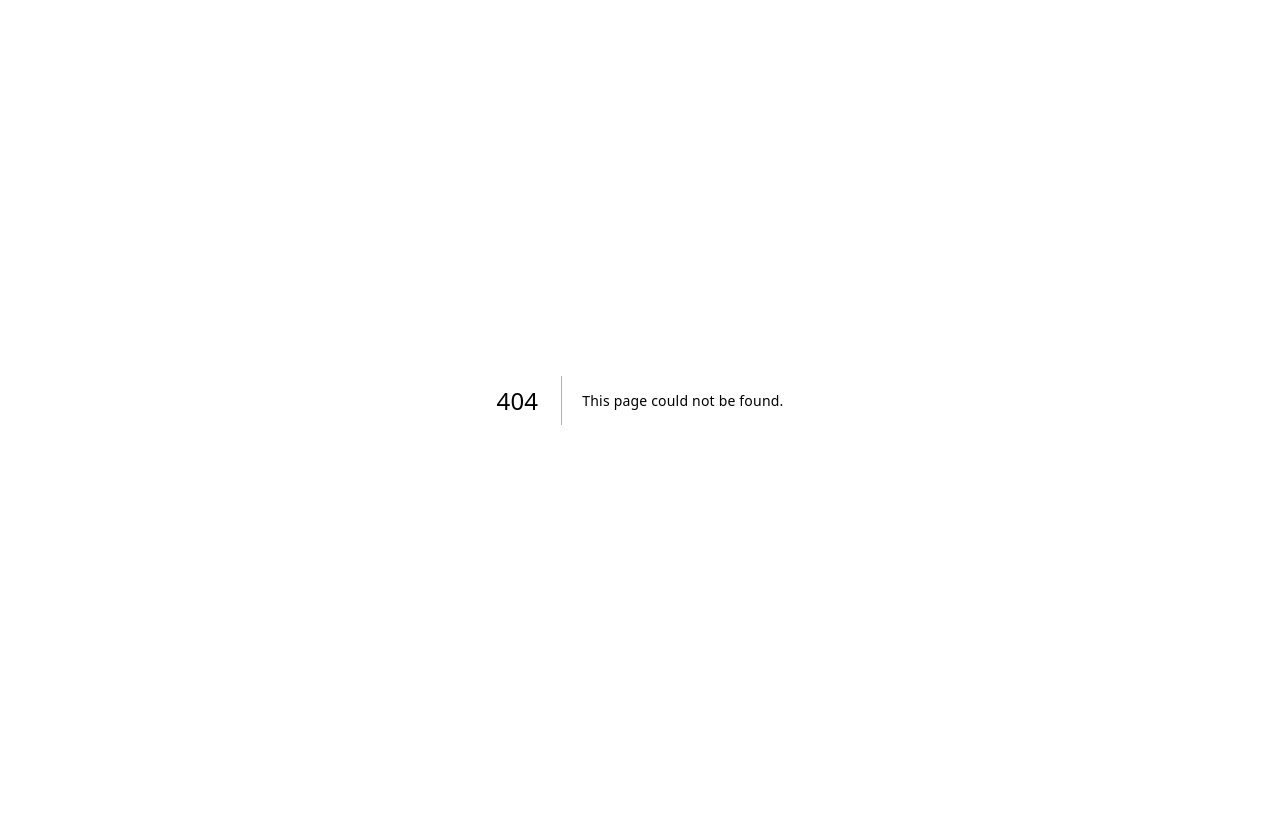
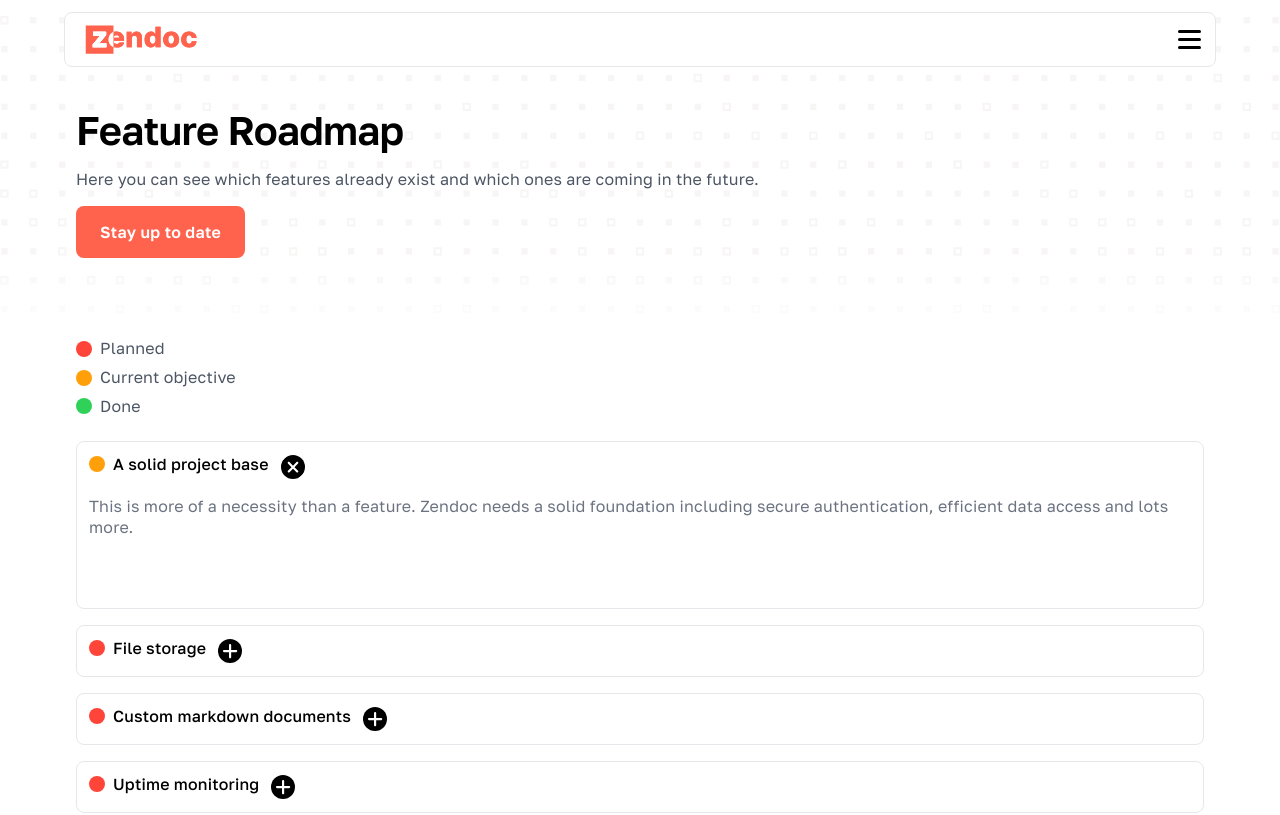
Before and after one commit to zendoc-io/zendoc.io, a Next.js app: page /feature-roadmap in a window 1280 px wide. Before the commit this address had no page. Shown: the top 815 px of the page. Built offline with nearby package versions, Linux system fonts and the light colour scheme.

Commit message:
ADD: Feature roadmap page

```diff
--- /dev/null
+++ b/src/app/(default)/feature-roadmap/_components/StatusIndicator.tsx
@@ -0,0 +1,15 @@
+import React from "react";
+
+export type StatusIndicatorProps = {
+  status: "planned" | "current-objective" | "done";
+};
+
+export default function StatusIndicator({ status }: StatusIndicatorProps) {
+  const classes = {
+    planned: "bg-red",
+    "current-objective": "bg-yellow",
+    done: "bg-green",
+  }[status];
+
+  return <div className={`h-4 w-4 rounded-full ${classes}`} />;
+}
--- /dev/null
+++ b/src/app/(default)/feature-roadmap/_components/StatusLegendItem.tsx
@@ -0,0 +1,17 @@
+import React from "react";
+import StatusIndicator from "./StatusIndicator";
+import type { StatusIndicatorProps } from "./StatusIndicator";
+
+type Props = {
+  status: StatusIndicatorProps["status"];
+  children?: React.ReactNode;
+};
+
+export default function StatusLegendItem({ status, children }: Props) {
+  return (
+    <div className="flex items-center gap-2">
+      <StatusIndicator status={status} />
+      <div className="text-gray-600">{children}</div>
+    </div>
+  );
+}
--- /dev/null
+++ b/src/app/(default)/feature-roadmap/page.tsx
@@ -0,0 +1,98 @@
+import BaseLink from "@/src/components/common/BaseLink";
+import React from "react";
+import StatusLegendItem from "./_components/StatusLegendItem";
+import ExpandableContainers from "@/src/components/informationDisplay/ExpandableContainers";
+import StatusIndicator from "./_components/StatusIndicator";
+import NewsletterSection from "@/src/components/sections/NewsletterSection";
+import GitHubIcon from "@/public/icons/github.svg";
+
+export default function FeatureRoadmapPage() {
+  const style = {
+    backgroundImage: 'url("/dotted-bg.svg")',
+    backgroundPosition: "bottom",
+  };
+
+  const featureRoadmap: {
+    title: string;
+    status: "planned" | "current-objective" | "done";
+    description: string;
+    expanded?: boolean;
+  }[] = [
+      {
+        title: "A solid project base",
+        status: "current-objective",
+        description:
+          "This is more of a necessity than a feature. Zendoc needs a solid foundation including secure authentication, efficient data access and lots more.",
+        expanded: true,
+      },
+      {
+        title: "File storage",
+        status: "planned",
+        description: "test",
+      },
+      {
+        title: "Custom markdown documents",
+        status: "planned",
+        description: "test",
+      },
+      {
+        title: "Uptime monitoring",
+        status: "planned",
+        description: "test",
+      },
+    ];
+
+  return (
+    <div>
+      <section style={style} className="pb-20 pt-11">
+        <div className="mx-auto max-w-6xl px-3">
+          <h1 className="mt-16 text-4xl font-semibold">Feature Roadmap</h1>
+          <p className="my-4 text-gray-600">
+            Here you can see which features already exist and which ones are
+            coming in the future.
+          </p>
+          <BaseLink href="#stay-up-to-date" hideIcon>
+            Stay up to date
+          </BaseLink>
+        </div>
+      </section>
+      <section className="mx-auto mb-10 max-w-6xl px-3">
+        <div className="mb-6 grid gap-2">
+          <StatusLegendItem status="planned">Planned</StatusLegendItem>
+          <StatusLegendItem status="current-objective">
+            Current objective
+          </StatusLegendItem>
+          <StatusLegendItem status="done">Done</StatusLegendItem>
+        </div>
+        <div>
+          <ExpandableContainers
+            className="flex flex-col gap-4"
+            containers={featureRoadmap.map((feature) => ({
+              title: (
+                <div className="flex items-center gap-2">
+                  <StatusIndicator status={feature.status} />
+                  <div>{feature.title}</div>
+                </div>
+              ),
+              color: "white",
+              children: <p>{feature.description}</p>,
+              defaultExpanded: feature.expanded,
+            }))}
+          />
+        </div>
+      </section>
+      <section className="bg-primary py-7 text-white" id="stay-up-to-date">
+        <NewsletterSection />
+      </section>
+      <section className="relative mx-auto max-w-6xl overflow-hidden px-3 py-10 md:overflow-x-auto">
+        <h2 className="mb-7 text-3xl font-semibold">Join us on GitHub</h2>
+        <BaseLink href="https://github.com/zendoc-io" newTab type="secondary">
+          Zendoc on GitHub
+        </BaseLink>
+        <div className="absolute -right-20 bottom-0 -z-10 text-[#F1F1F1] md:bottom-0 md:right-0">
+          <GitHubIcon height={230} />
+        </div>
+      </section>
+    </div>
+  );
+}
--- a/src/app/(default)/layout.tsx
+++ b/src/app/(default)/layout.tsx
@@ -25,7 +25,7 @@ export default function DefaultLayout({
           </button>
         </div>
       </header>
-      <main>{children}</main>
+      <main className="min-h-screen">{children}</main>
       <footer className="bg-primary px-3 py-5 text-white">
         <div className="mx-auto max-w-6xl">
           <div className="mb-16">
--- a/src/app/(default)/page.tsx
+++ b/src/app/(default)/page.tsx
@@ -33,6 +33,7 @@ export default function Home() {
       </section>
       <section className="mx-auto mb-10 max-w-6xl px-3">
         <ExpandableContainers
+          className="flex flex-col gap-4 lg:flex-row"
           containers={[
             {
               title:
--- a/src/components/common/BaseLink.tsx
+++ b/src/components/common/BaseLink.tsx
@@ -7,6 +7,7 @@ type Props = {
   newTab?: boolean;
   children?: React.ReactNode;
   type?: "primary" | "secondary";
+  hideIcon?: boolean;
 };
 
 export default function BaseLink({
@@ -14,13 +15,16 @@ export default function BaseLink({
   newTab = false,
   children,
   type = "primary",
+  hideIcon = false,
 }: Props) {
   return (
     <BaseButton
       href={href}
       newTab={newTab}
       type={type}
-      icon={<ArrowIcon width={15} transform="rotate(-45)" />}
+      icon={
+        hideIcon ? undefined : <ArrowIcon width={15} transform="rotate(-45)" />
+      }
       iconPosition="right"
     >
       {children}
--- a/src/components/informationDisplay/ExpandableContainer.tsx
+++ b/src/components/informationDisplay/ExpandableContainer.tsx
@@ -4,9 +4,9 @@ import React from "react";
 import ExtendIcon from "@/public/icons/extend-plus.svg";
 
 type Props = {
-  title: string;
+  title: React.ReactNode;
   color: string;
-  icon: React.ReactNode;
+  icon?: React.ReactNode;
   children: React.ReactNode;
   onOpen(): void;
   expanded: boolean;
@@ -23,17 +23,19 @@ export default function ExpandableContainer({
   return (
     <button
       onClick={onOpen}
-      className={`h-[200px] flex-1 overflow-hidden rounded-lg border border-gray-200 p-3 text-left transition-all lg:flex lg:flex-col ${expanded ? "" : "flex-1"}`}
+      className={`h-[200px] flex-1 overflow-hidden rounded-lg border border-gray-200 p-3 text-left lg:flex lg:flex-col ${expanded ? "" : "flex-1"} hover:border-gray-500`}
       style={{ backgroundColor: color }}
     >
       <div className="flex items-center justify-between gap-3 lg:items-start">
         <div className="flex items-center gap-3 lg:flex-col lg:items-start">
-          <div
-            className={`grid h-12 w-12 shrink-0 place-content-center rounded-lg bg-black ${expanded && "lg:h-0"} transition-all duration-300`}
-            style={{ color: color }}
-          >
-            {icon}
-          </div>
+          {icon && (
+            <div
+              className={`grid h-12 w-12 shrink-0 place-content-center rounded-lg bg-black ${expanded && "lg:h-0"} transition-all duration-[400ms]`}
+              style={{ color: color }}
+            >
+              {icon}
+            </div>
+          )}
           <div className="font-medium">{title}</div>
         </div>
         <div>
@@ -46,7 +48,7 @@ export default function ExpandableContainer({
         </div>
       </div>
       <div
-        className={`${expanded ? "mt-4 h-[100px]" : "h-0 w-0"} overflow-hidden text-gray-500 transition-all duration-300`}
+        className={`${expanded ? "mt-4 h-[100px] opacity-100" : "h-0 opacity-0"} overflow-hidden text-gray-500 transition-all duration-[400ms]`}
       >
         {children}
       </div>
--- a/src/components/informationDisplay/ExpandableContainers.tsx
+++ b/src/components/informationDisplay/ExpandableContainers.tsx
@@ -1,19 +1,30 @@
 "use client";
 
 import React from "react";
-import ExpandableContainer from "./ExpandableContainer";
+import ExpandableContainer from "@/src/components/informationDisplay/ExpandableContainer";
 
 type Props = {
+  className?: string;
   containers: {
-    title: string;
+    title: React.ReactNode;
     color: string;
-    icon: React.ReactNode;
+    icon?: React.ReactNode;
     children: React.ReactNode;
+    defaultExpanded?: boolean;
   }[];
 };
 
-export default function ExpandableContainers({ containers }: Props) {
+export default function ExpandableContainers({ className, containers }: Props) {
   const [expanded, setExpanded] = React.useState<number | null>(null);
+
+  React.useEffect(() => {
+    for (const [index, container] of containers.entries()) {
+      if (container.defaultExpanded) {
+        setExpanded(index);
+        break;
+      }
+    }
+  }, [containers]);
 
   function expand(index: number) {
     if (expanded === index) {
@@ -24,7 +35,7 @@ export default function ExpandableContainers({ containers }: Props) {
   }
 
   return (
-    <div className="flex flex-col gap-4 lg:flex-row">
+    <div className={className}>
       {containers.map((container, index) => (
         <ExpandableContainer
           key={index}
```
